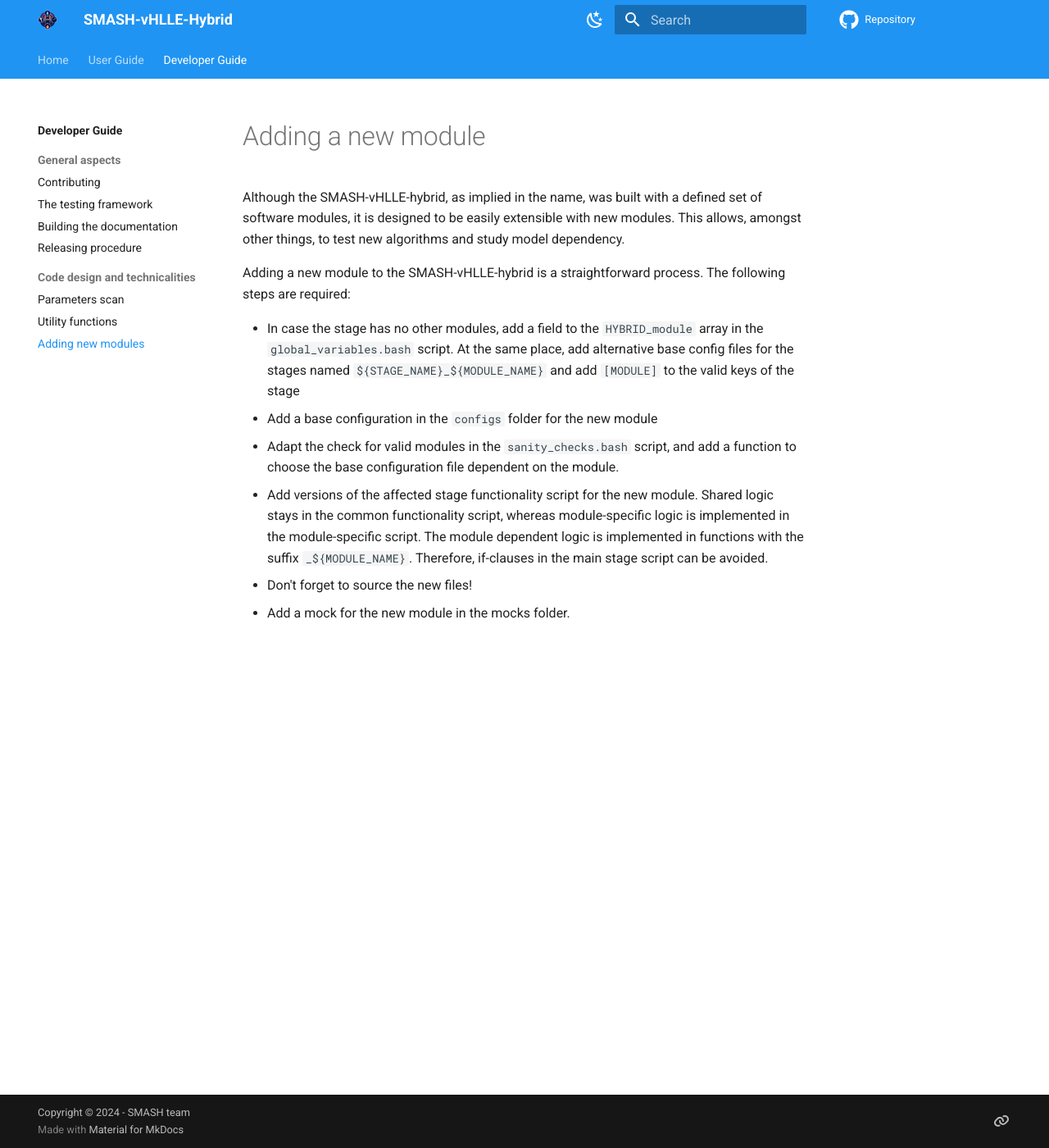
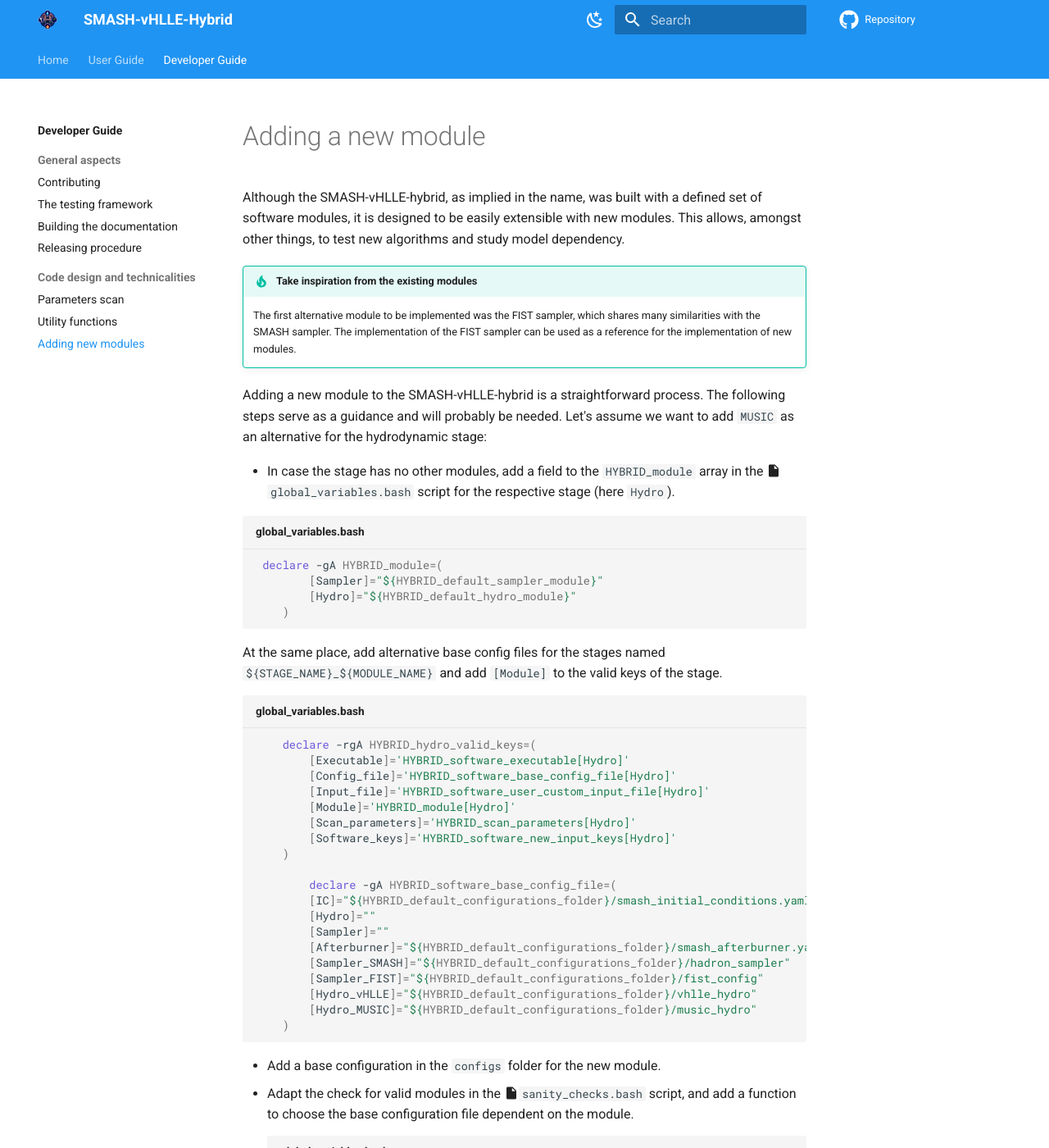
Before and after one commit to smash-transport/smash-vhlle-hybrid, an MkDocs documentation site: the page built from docs/developer/new_module.md, in a window 1280 px wide and 1400 px high. Shown: the whole window at 82% size. Built offline with MkDocs 1.6.1 and Material for MkDocs 9.7.7, drawn with Linux system fonts in a browser that asks for light colours; comment, search, counter and statistics services are not loaded; the version menu is left out; some of the changed text lies outside the part shown.

Commit message:
Refine documentation of adding a new module

````diff
--- a/docs/developer/new_module.md
+++ b/docs/developer/new_module.md
@@ -1,12 +1,60 @@
 # Adding a new module
 
-Although the SMASH-vHLLE-hybrid, as implied in the name, was built with a defined set of software modules, it is designed to be easily extensible with new modules. This allows, amongst other things, to test new algorithms and study model dependency.
+Although the SMASH-vHLLE-hybrid, as implied in the name, was built with a defined set of software modules, it is designed to be easily extensible with new modules.
+This allows, amongst other things, to test new algorithms and study model dependency.
 
-Adding a new module to the SMASH-vHLLE-hybrid is a straightforward process. The following steps are required:
+!!! tip "Take inspiration from the existing modules"
+    The first alternative module to be implemented was the FIST sampler, which shares many similarities with the SMASH sampler.
+    The implementation of the FIST sampler can be used as a reference for the implementation of new modules.
 
-* In case the stage has no other modules, add a field to the `HYBRID_module` array in the `global_variables.bash` script. At the same place, add alternative base config files for the stages named `${STAGE_NAME}_${MODULE_NAME}` and add `[MODULE]` to the valid keys of the stage
-* Add a base configuration in the `configs` folder for the new module
-* Adapt the check for valid modules in the `sanity_checks.bash` script, and add a function to choose the base configuration file dependent on the module.
-* Add versions of the affected stage functionality script for the new module. Shared logic stays in the common functionality script, whereas module-specific logic is implemented in the module-specific script. The module dependent logic is implemented in functions with the suffix `_${MODULE_NAME}`. Therefore, if-clauses in the main stage script can be avoided.
+Adding a new module to the SMASH-vHLLE-hybrid is a straightforward process.
+The following steps serve as a guidance and will probably be needed. Let's assume we want to add `MUSIC` as an alternative for the hydrodynamic stage:
+
+* In case the stage has no other modules, add a field to the `HYBRID_module` array in the :material-file:`global_variables.bash` script for the respective stage (here `Hydro`).
+
+``` {.bash .no-copy title=global_variables.bash}
+ declare -gA HYBRID_module=(
+        [Sampler]="${HYBRID_default_sampler_module}"
+        [Hydro]="${HYBRID_default_hydro_module}"
+    )
+```
+At the same place, add alternative base config files for the stages named `${STAGE_NAME}_${MODULE_NAME}` and add `[Module]` to the valid keys of the stage.
+``` {.bash .no-copy title=global_variables.bash}
+    declare -rgA HYBRID_hydro_valid_keys=(
+        [Executable]='HYBRID_software_executable[Hydro]'
+        [Config_file]='HYBRID_software_base_config_file[Hydro]'
+        [Input_file]='HYBRID_software_user_custom_input_file[Hydro]'
+        [Module]='HYBRID_module[Hydro]'
+        [Scan_parameters]='HYBRID_scan_parameters[Hydro]'
+        [Software_keys]='HYBRID_software_new_input_keys[Hydro]'
+    )
+
+        declare -gA HYBRID_software_base_config_file=(
+        [IC]="${HYBRID_default_configurations_folder}/smash_initial_conditions.yaml"
+        [Hydro]=""
+        [Sampler]=""
+        [Afterburner]="${HYBRID_default_configurations_folder}/smash_afterburner.yaml"
+        [Sampler_SMASH]="${HYBRID_default_configurations_folder}/hadron_sampler"
+        [Sampler_FIST]="${HYBRID_default_configurations_folder}/fist_config"
+        [Hydro_vHLLE]="${HYBRID_default_configurations_folder}/vhlle_hydro"
+        [Hydro_MUSIC]="${HYBRID_default_configurations_folder}/music_hydro"
+    )
+```
+
+* Add a base configuration in the `configs` folder for the new module.
+* Adapt the check for valid modules in the :material-file:`sanity_checks.bash` script, and add a function to choose the base configuration file dependent on the module.
+``` {.bash .no-copy title=global_variables.bash}
+    function __static__Choose_Base_Configuration_File_For_Sampler()
+    {
+        if [[ "${HYBRID_software_base_config_file[Hydro]}" = '' ]]; then
+            local -r hydro_key="Hydro_${HYBRID_module[Hydro]}"
+            HYBRID_software_base_config_file[Hydro]="${HYBRID_software_base_config_file[${hydro_key}]}"
+        fi
+    }
+```
+
+* Add versions of the affected stage functionality script for the new module.
+Shared logic stays in the common functionality script, whereas module-specific logic is implemented in the module-specific script.
+The module dependent logic is implemented in functions with the suffix `_${MODULE_NAME}`. Therefore, if-clauses in the main stage script can be avoided.
 * Don't forget to source the new files!
 * Add a mock for the new module in the mocks folder.
````
Also changed, not shown: docs/developer/index.md (+9 -0 lines), docs/user/configuration_file.md (+19 -1 lines), docs/user/prerequisites.md (+6 -4 lines).
